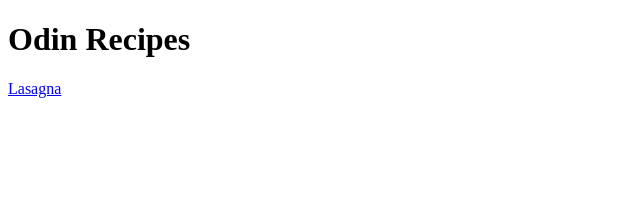
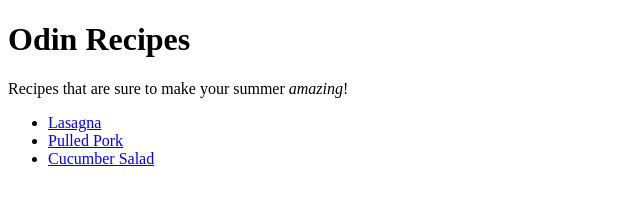
Before and after one commit to sagetechh/odin-recipes, a plain HTML site: page index.html in a window 1280 px wide. Shown: the whole page, without its empty margins (0-640 px from the left). Drawn offline with Linux system fonts and the light colour scheme.

Commit message:
updated index.html and recipes/lasagna.html

```diff
--- a/index.html
+++ b/index.html
@@ -9,6 +9,11 @@
 </head>
 <body>
     <h1>Odin Recipes</h1>
-    <a href="recipes/lasagna.html">Lasagna</a>
+    <p> Recipes that are sure to make your summer <em>amazing</em>!</p>
+    <ul>
+        <li><a href="recipes/lasagna.html">Lasagna</a></li>
+        <li><a href="recipes/pulledpork.html">Pulled Pork</a></li>
+        <li><a href="recipes/cucumbersalad.html">Cucumber Salad</a></li>
+      </ul>
 </body>
 </html>
```
Also changed, not shown: recipes/lasagna.html (+1 -4 lines).
